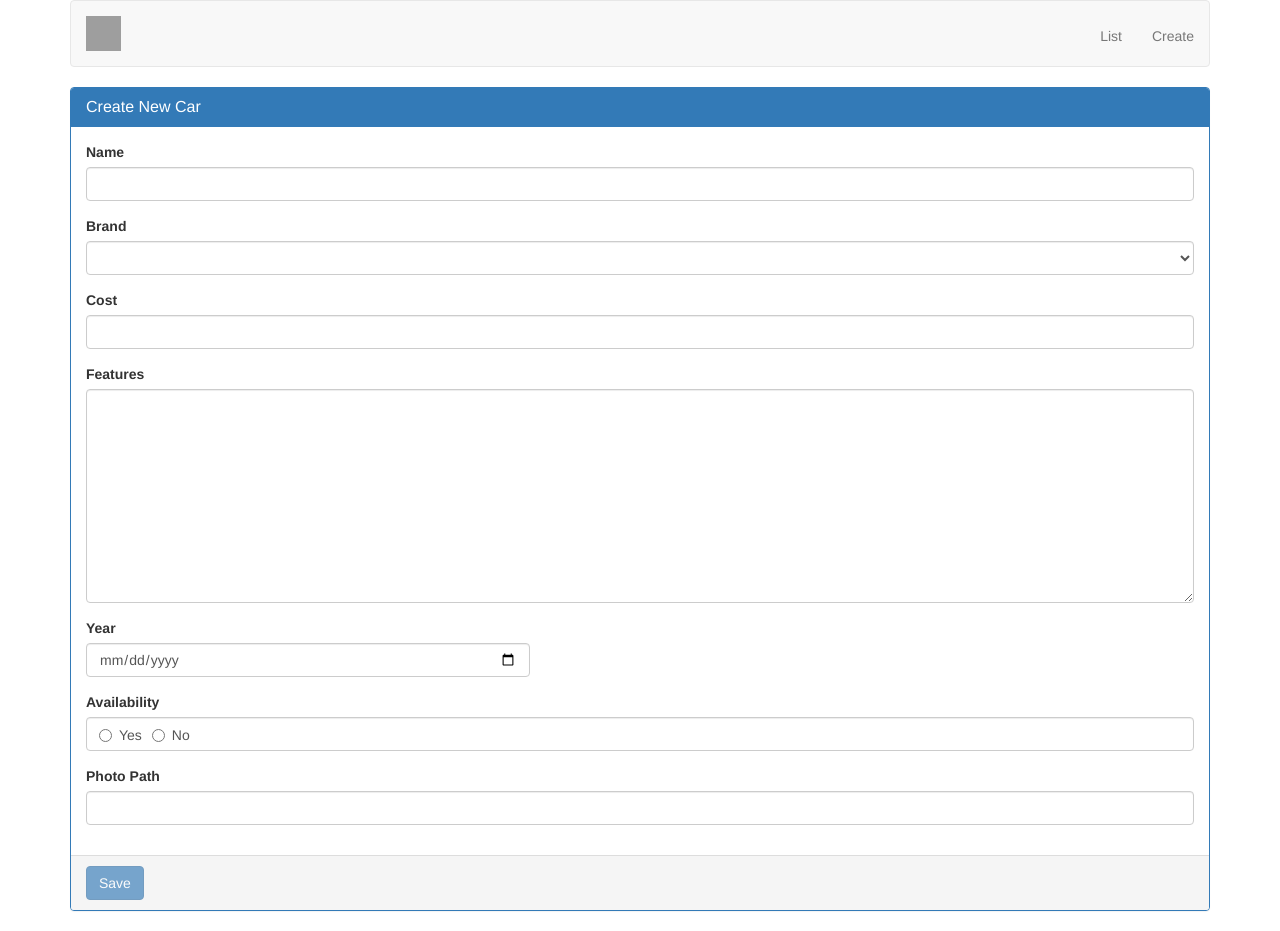
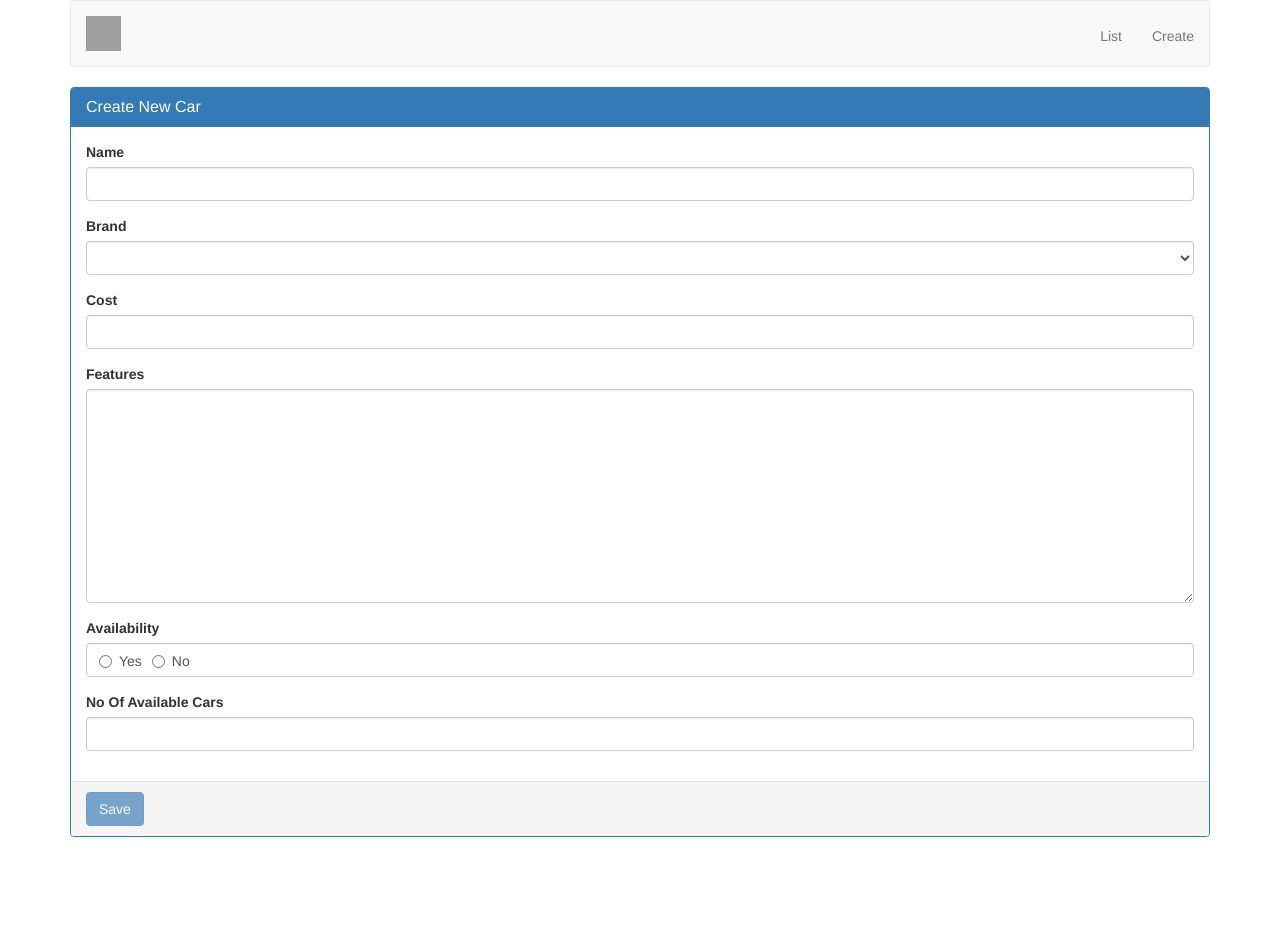
Before and after one commit to nandhiniux/Angular-code, an Angular app: page /edit/0 in a window 1280 px wide. After the commit the page ends 857 px from the top, so only its background shows below. Built offline with nearby package versions, Linux system fonts and the light colour scheme; grey boxes are pictures that could not be loaded.

Commit message:
Update create-car.component.html

```diff
--- a/src/app/cars/create-car.component.html
+++ b/src/app/cars/create-car.component.html
@@ -26,12 +26,6 @@
             <label for="features">Features</label>
             <textarea id="features" name="features" [(ngModel)]="car.features" rows="10" cols="30" class="form-control" ></textarea>
         </div>
-        <div class="row">
-            <div class="form-group col-md-5">
-                <label for="year">Year</label>
-                <input id="year"  name="year" [(ngModel)] ="car.year" type="date"  class="form-control" />
-            </div>
-        </div>
         <div class="form-group">
             <label>Availability</label>
             <div class="form-control">
@@ -46,17 +40,8 @@
             </div>
         </div>
         <div class="form-group">
-            <label for="photoPath">Photo Path</label>
-            <input id="photoPath"  name="photoPath" [(ngModel)] ="car.photoPath" type="text" class="form-control" />
-        </div>
-        <div class="form-group">
-            <button (click) ="togglePhotoPreview()" type="button" class = "btn btn-primary"
-            *ngIf="car.photoPath !== '' && car.photoPath !== null">
-            {{previewPhoto? "Hide" : "Show"}} Preview
-            </button>
-        </div>
-        <div class="form-group">
-            <img [src]= "photoPath" height="200" width= "200" *ngIf="previewPhoto && car.photoPath !== '' && car.photoPath !== null"/>
+            <label for="noOfAvailability" >No Of Available Cars</label>
+            <input id="noOfAvailability"  name="noOfAvailability" [(ngModel)] ="car.noOfAvailability" type="text" class="form-control" />
         </div>
 
     </div>
```
